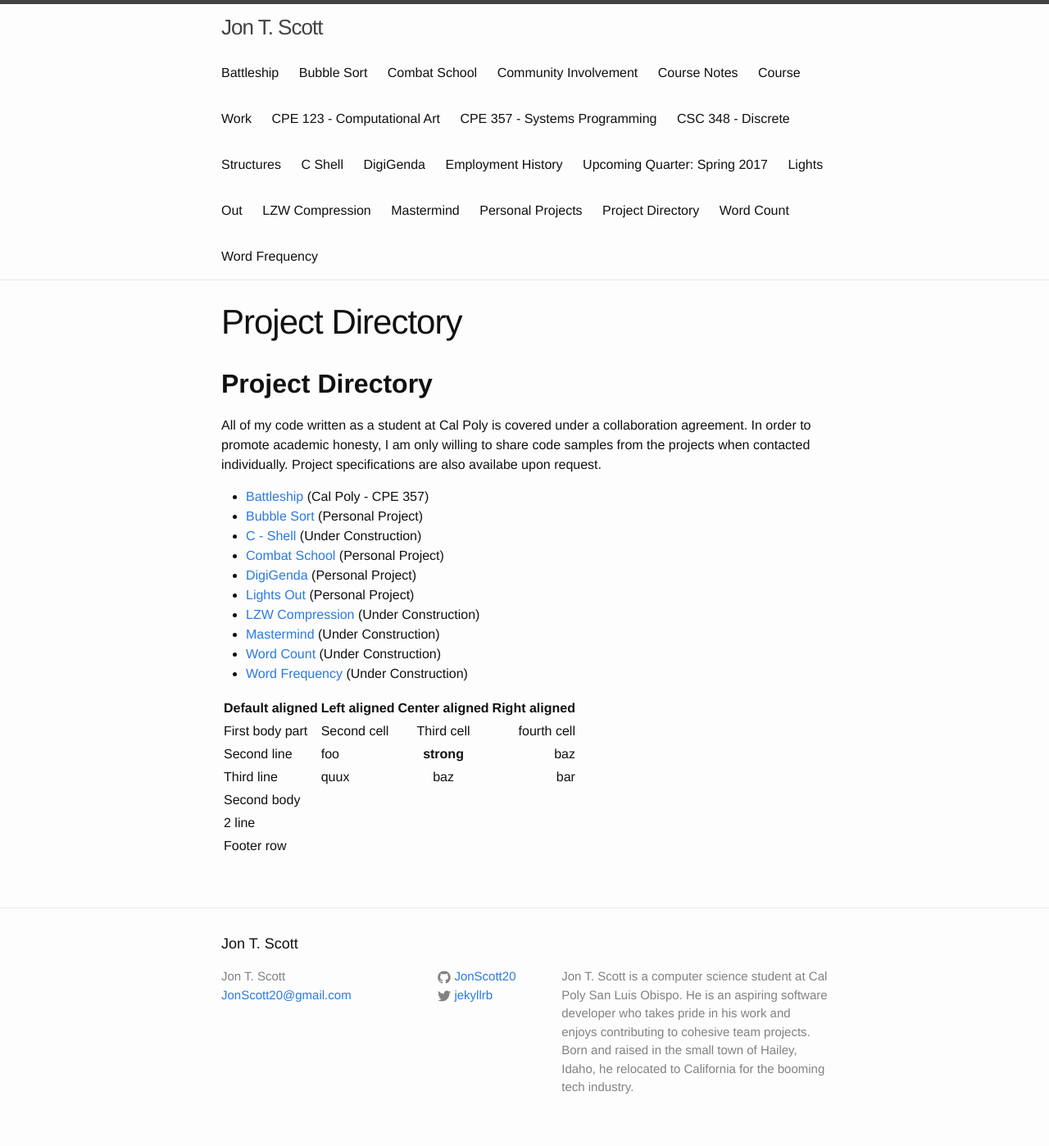
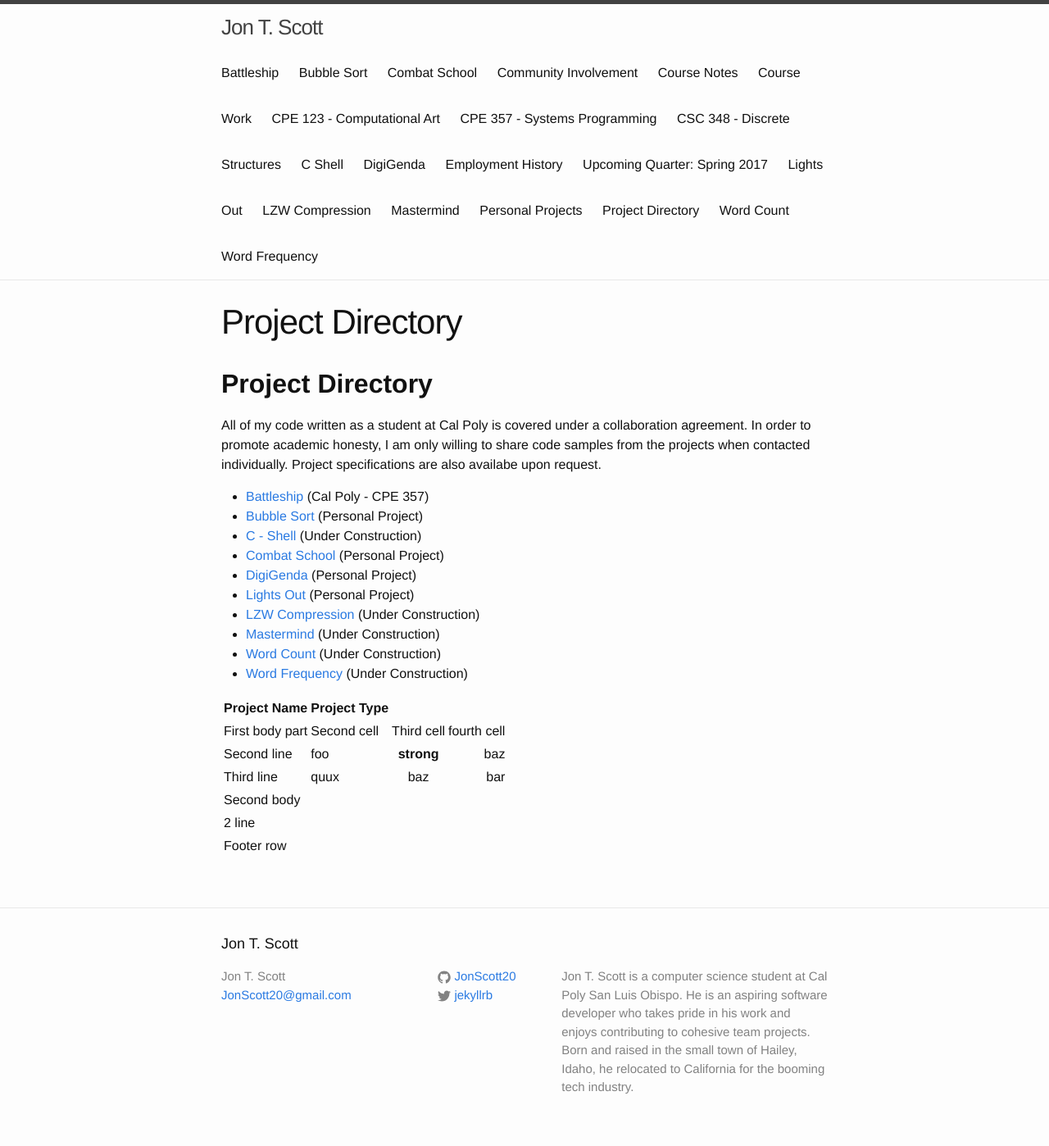
Before and after one commit to JonScott20/JonScott20.github.io, a Jekyll site: the page built from project_directory.md, in a window 1280 px wide. Shown: the whole page at 82% size. Built offline with Jekyll 4.4.1, drawn with Linux system fonts in a browser that asks for light colours; our own code applies the rules of GitHub Pages for plain Markdown files.

Commit message:
Update project_directory.md

```diff
--- a/project_directory.md
+++ b/project_directory.md
@@ -19,8 +19,8 @@ All of my code written as a student at Cal Poly is covered under a collaboration
 * [Word Count](https://jonscott20.github.io/wordcount) (Under Construction)
 * [Word Frequency](https://jonscott20.github.io/wordfrequency) (Under Construction)
 
-|-----------------+------------+-----------------+----------------|
-| Default aligned |Left aligned| Center aligned  | Right aligned  |
+|----------------------------------------------------------------------------+------------+-----------------+----------------|
+| Project Name | Project Type   |
 |-----------------|:-----------|:---------------:|---------------:|
 | First body part |Second cell | Third cell      | fourth cell    |
 | Second line     |foo         | **strong**      | baz            |
```
